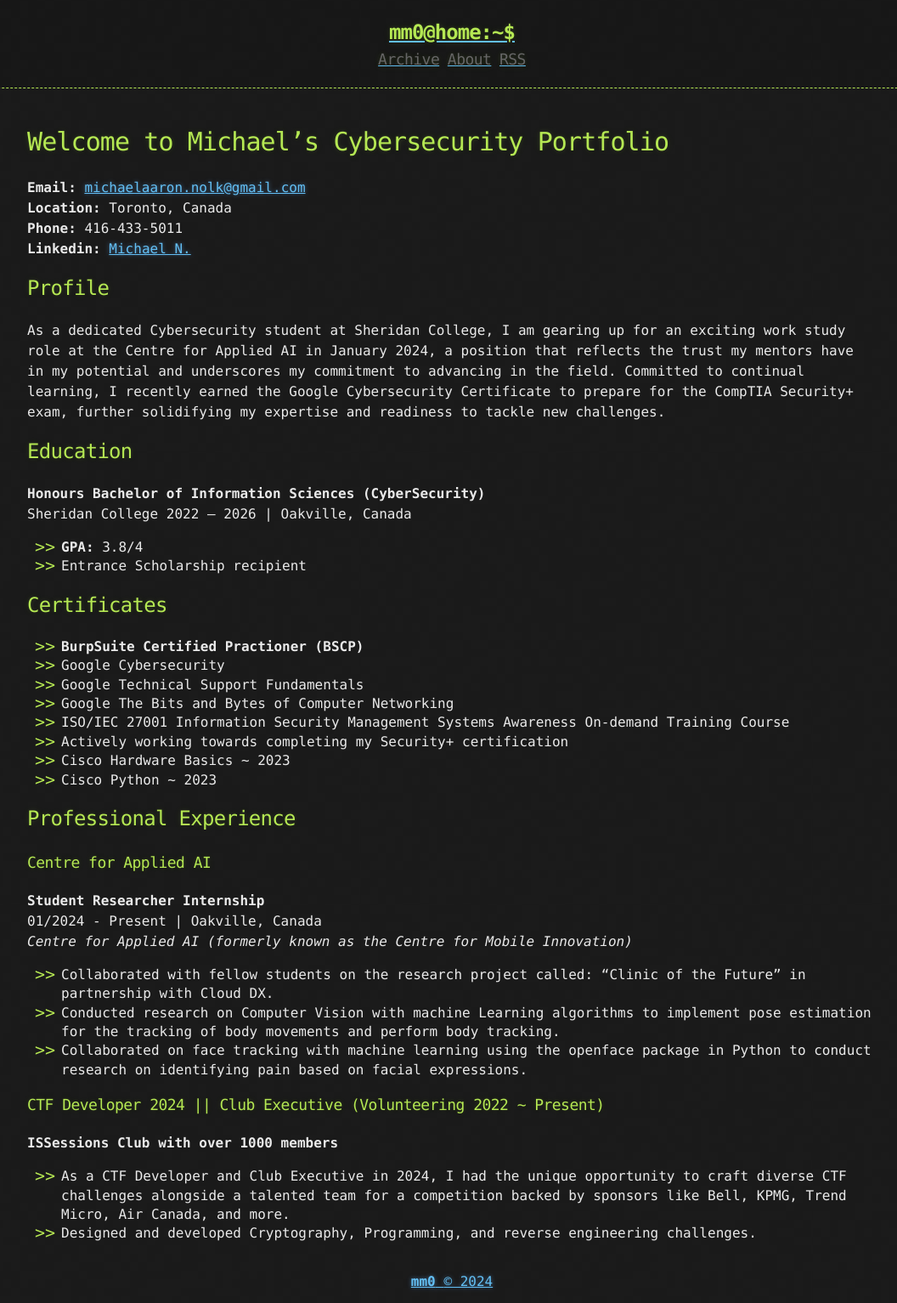
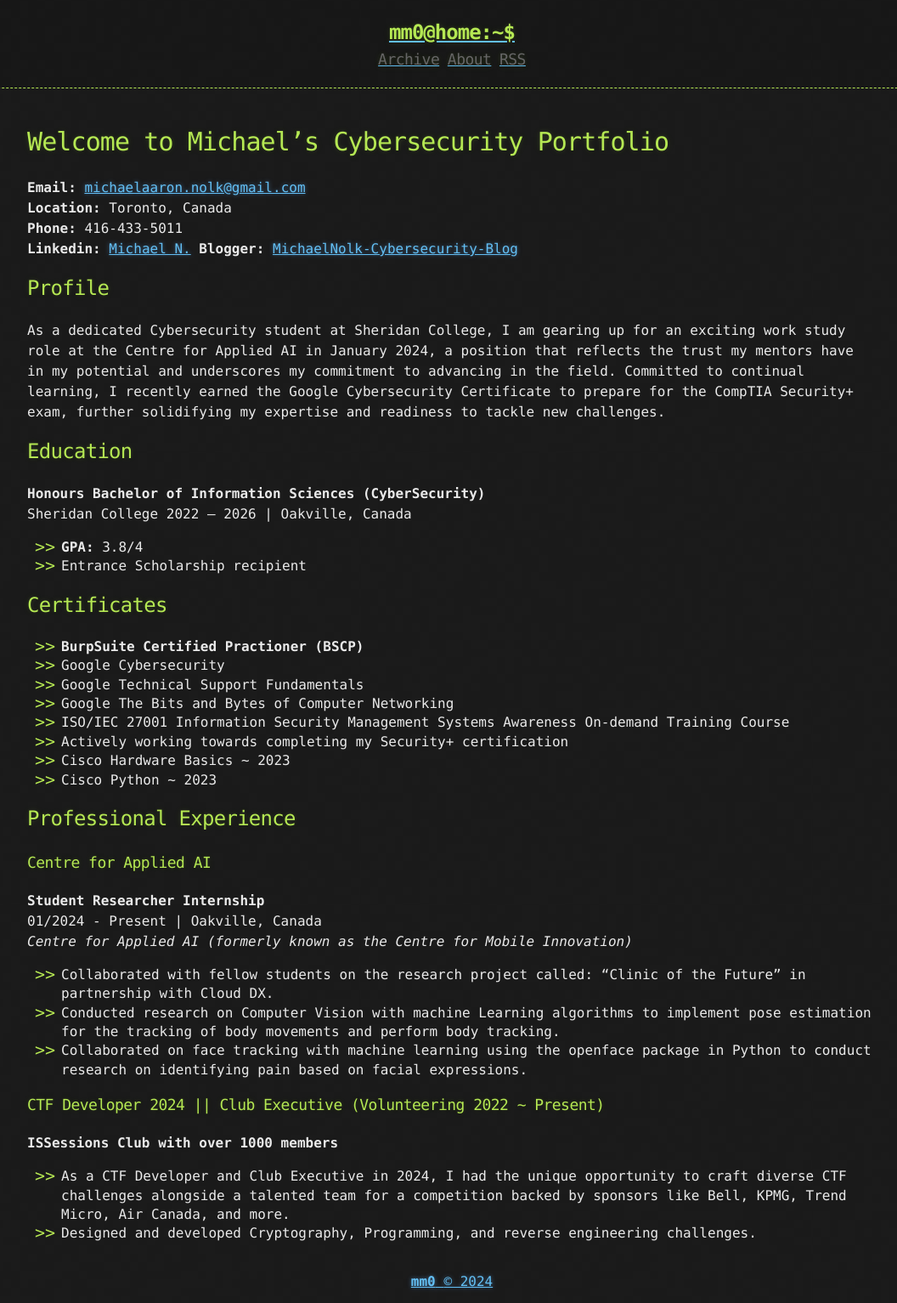
Before and after one commit to Mmo-kali/mmo-kali.github.io, a Jekyll site: the page built from about.md, in a window 1280 px wide. Shown: the whole page at 85% size, without its empty margins (108-1164 px from the left). Built offline with Jekyll 4.4.1, drawn with Linux system fonts in a browser that asks for light colours; our own code applies the rules of GitHub Pages for plain Markdown files.

Commit message:
Update about.md

```diff
--- a/about.md
+++ b/about.md
@@ -8,6 +8,7 @@ layout: default
 **Location:** Toronto, Canada
 **Phone:** 416-433-5011
 **Linkedin:** [Michael N.](https://www.linkedin.com/in/michael-n12345/)
+**Blogger:** [MichaelNolk-Cybersecurity-Blog](https://michael-kali.blogspot.com/)
 
 ## Profile
 
```
